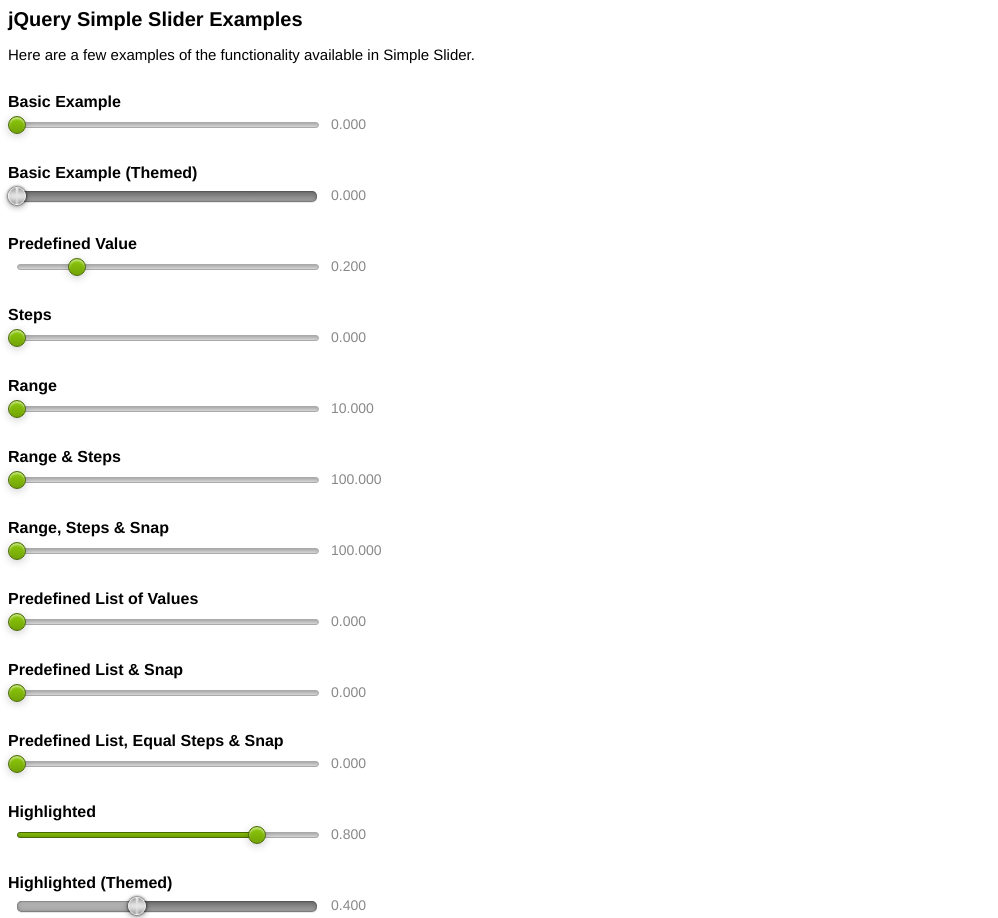
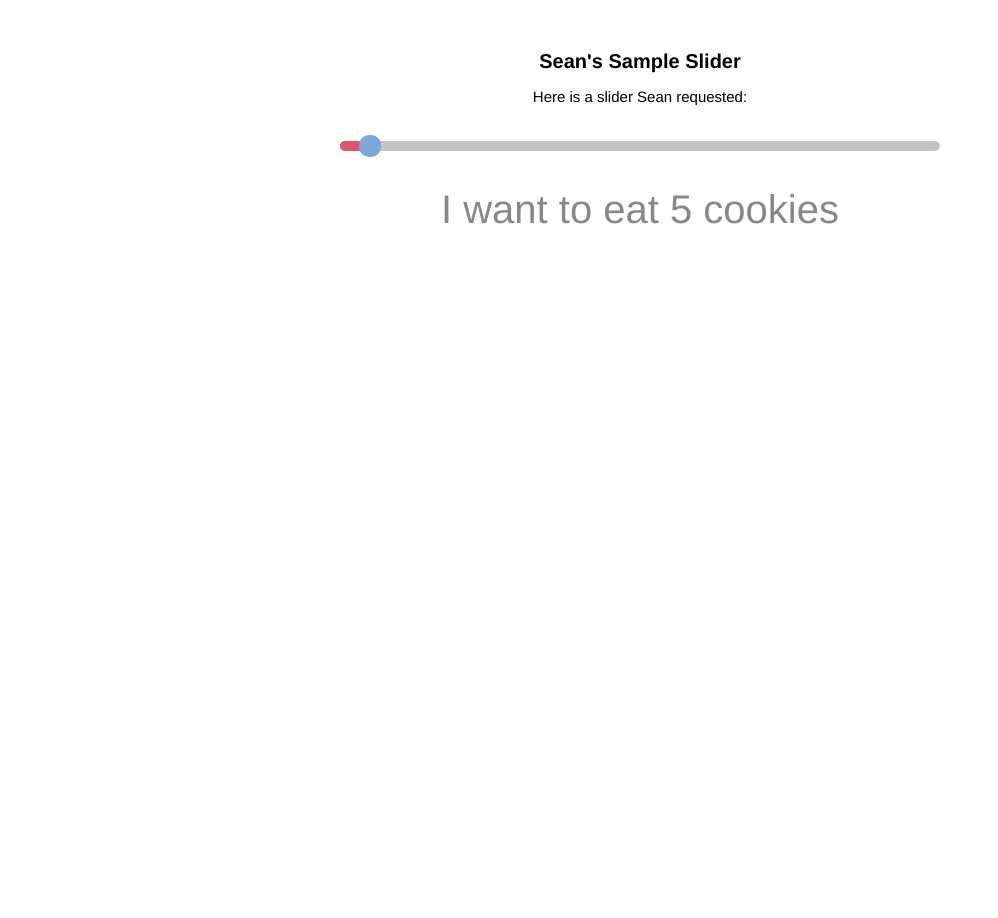
Before and after one commit to iregina/forsean, a website: page dec17/demo.html in a window 1280 px wide. Shown: the top 918 px of the page, without its empty margins (0-998 px from the left). After the commit the page ends 800 px from the top, so only its background shows below. Drawn offline with nearby package versions, Linux system fonts and the light colour scheme.

Commit message:
add counter to bottom of slider

```diff
--- a/dec17/css/simple-slider-volume.css
+++ b/dec17/css/simple-slider-volume.css
@@ -1,48 +1,53 @@
+body {
+  margin-top: 50px;
+  text-align: center;
+}
 .slider-volume {
-  width: 300px;
+  width: 600px;
 }
 
 .slider-volume > .dragger {
-	width: 16px;
-	height: 16px;
+	width: 22px;
+	height: 22px;
 	margin: 0 auto;
-  border: 1px solid rgba(255,255,255,0.6);
+  border: 0px solid rgba(255,255,255,0.6);
 
-  -moz-box-shadow: 0 0px 2px 1px rgba(0,0,0,0.5), 0 2px 5px 2px rgba(0,0,0,0.2);
+ /* -moz-box-shadow: 0 0px 2px 1px rgba(0,0,0,0.5), 0 2px 5px 2px rgba(0,0,0,0.2);
   -webkit-box-shadow: 0 0px 2px 1px rgba(0,0,0,0.5), 0 2px 5px 2px rgba(0,0,0,0.2);
   box-shadow: 0 0px 2px 1px rgba(0,0,0,0.5), 0 2px 5px 2px rgba(0,0,0,0.2);
 
 	-moz-border-radius: 10px;
-	-webkit-border-radius: 10px;
+	-webkit-border-radius: 10px;*/
 	border-radius: 10px;
 
-  background: #c5c5c5;
+  background: #7AA8D8;
+  /*
   background: -moz-linear-gradient(90deg, rgba(180,180,180,1) 20%, rgba(230,230,230,1) 50%, rgba(180,180,180,1) 80%);
 	background:	-webkit-radial-gradient(  50%   0%,  12% 50%, hsla(0,0%,100%,1) 0%, hsla(0,0%,100%,0) 100%),
   	          -webkit-radial-gradient(  50% 100%, 12% 50%, hsla(0,0%,100%,.6) 0%, hsla(0,0%,100%,0) 100%),
-              -webkit-radial-gradient(	50% 50%, 200% 50%, hsla(0,0%,90%,1) 5%, hsla(0,0%,85%,1) 30%, hsla(0,0%,60%,1) 100%);
+              -webkit-radial-gradient(	50% 50%, 200% 50%, hsla(0,0%,90%,1) 5%, hsla(0,0%,85%,1) 30%, hsla(0,0%,60%,1) 100%); */
 }
 
 .slider-volume > .track, .slider-volume > .highlight-track {
-  height: 11px;
+  height: 10px;
 
-  background: #787878;
-  background: -moz-linear-gradient(top, #787878, #a2a2a2);
+  background: #C4C4C4;
+  /*background: -moz-linear-gradient(top, #787878, #a2a2a2);
   background: -webkit-linear-gradient(top, #787878, #a2a2a2);
-  background: linear-gradient(top, #787878, #a2a2a2);
+  background: linear-gradient(top, #787878, #a2a2a2);*/
 
-  -moz-box-shadow: inset 0 2px 5px 1px rgba(0,0,0,0.15), 0 1px 0px 0px rgba(230,230,230,0.9), inset 0 0 1px 1px rgba(0,0,0,0.2);
+ /* -moz-box-shadow: inset 0 2px 5px 1px rgba(0,0,0,0.15), 0 1px 0px 0px rgba(230,230,230,0.9), inset 0 0 1px 1px rgba(0,0,0,0.2);
   -webkit-box-shadow: inset 0 2px 5px 1px rgba(0,0,0,0.15), 0 1px 0px 0px rgba(230,230,230,0.9), inset 0 0 1px 1px rgba(0,0,0,0.2);
   box-shadow: inset 0 2px 5px 1px rgba(0,0,0,0.15), 0 1px 0px 0px rgba(230,230,230,0.9), inset 0 0 1px 1px rgba(0,0,0,0.2);
 
   -moz-border-radius: 5px;
-  -webkit-border-radius: 5px;
+  -webkit-border-radius: 5px;*/
   border-radius: 5px;
 }
 
 .slider-volume > .highlight-track {
-  background-color: #c5c5c5;
-  background: -moz-linear-gradient(top, #c5c5c5, #a2a2a2);
+  background-color: #DE546D;
+  /*background: -moz-linear-gradient(top, #c5c5c5, #a2a2a2);
   background: -webkit-linear-gradient(top, #c5c5c5, #a2a2a2);
-  background: linear-gradient(top, #c5c5c5, #a2a2a2);
+  background: linear-gradient(top, #c5c5c5, #a2a2a2);*/
 }
--- a/dec17/demo.html
+++ b/dec17/demo.html
@@ -9,72 +9,53 @@
 
   <!-- These styles are only used for this page, not required for the slider -->
   <style>
+
   body { font-family: "Helvetica Neue", Helvetica, Arial, sans-serif; }
+
   [class^=slider] { display: inline-block; margin-bottom: 30px; }
-  .output { color: #888; font-size: 14px; padding-top: 1px; margin-left: 5px; vertical-align: top;}
+
+  .output { display: block; color: #888; font-size: 40px; padding-bottom: 1px; margin-left: 0px; vertical-align: top;}
+
   h1 { font-size: 20px; }
   h2 { clear: both; margin: 0; margin-bottom: 5px; font-size: 16px; }
   p { font-size: 15px; margin-bottom: 30px; }
   h2:first-of-type { margin-top: 0; }
   </style>
+
 </head>
 
+
 <body>
-  <h1>jQuery Simple Slider Examples</h1>
+  <h1>Sean's Sample Slider</h1>
   <p>
-    Here are a few examples of the functionality available in Simple Slider.
+    Here is a slider Sean requested:
   </p>
 
+  <input type="text" data-slider="true" value="5" data-slider-highlight="true" data-slider-theme="volume">
 
-  <h2>Basic Example</h2>
-  <input type="text" data-slider="true">
-
-  <h2>Basic Example (Themed)</h2>
-  <input type="text" data-slider="true" data-slider-theme="volume">
-
-  <h2>Predefined Value</h2>
-  <input type="text" value="0.2" data-slider="true">
-
-  <h2>Steps</h2>
-  <input type="text" data-slider="true" data-slider-step="0.1">
-
-  <h2>Range</h2>
-  <input type="text" data-slider="true" data-slider-range="10,1000">
-
-  <h2>Range &amp; Steps</h2>
-  <input type="text" data-slider="true" data-slider-range="100,500" data-slider-step="100">
-
-  <h2>Range, Steps &amp; Snap</h2>
-  <input type="text" data-slider="true" data-slider-range="100,500" data-slider-step="100" data-slider-snap="true">
-
-  <h2>Predefined List of Values</h2>
-  <input type="text" data-slider="true" data-slider-values="0,100,500,800,2000">
-
-  <h2>Predefined List &amp; Snap</h2>
-  <input type="text" data-slider="true" data-slider-values="0,100,500,800,2000" data-slider-snap="true">
-
-  <h2>Predefined List, Equal Steps &amp; Snap</h2>
-  <input type="text" data-slider="true" data-slider-values="0,100,500,800,2000" data-slider-equal-steps="true" data-slider-snap="true">
-
-  <h2>Highlighted</h2>
-  <input type="text" data-slider="true" value="0.8" data-slider-highlight="true">
-
-  <h2>Highlighted (Themed)</h2>
-  <input type="text" data-slider="true" value="0.4" data-slider-highlight="true" data-slider-theme="volume">
 
   <script>
+
+
   $("[data-slider]")
+
     .each(function () {
       var input = $(this);
       $("<span>")
         .addClass("output")
         .insertAfter($(this));
     })
+
+
     .bind("slider:ready slider:changed", function (event, data) {
       $(this)
         .nextAll(".output:first")
-          .html(data.value.toFixed(3));
+          .html("I want to eat "+data.value.toFixed(0) + " cookies");
     });
+
+
+
   </script>
+
 </body>
 </html>
--- a/dec17/js/simple-slider.js
+++ b/dec17/js/simple-slider.js
@@ -5,6 +5,8 @@
 
  Licensed under the MIT license (http://mit-license.org/)
 */
+
+
 
 var __slice = [].slice,
   __indexOf = [].indexOf || function(item) { for (var i = 0, l = this.length; i < l; i++) { if (i in this && this[i] === item) return i; } return -1; };
@@ -125,31 +127,33 @@
       return item;
     };
 
-    SimpleSlider.prototype.setRatio = function(ratio) {
-      var value;
-      ratio = Math.min(1, ratio);
-      ratio = Math.max(0, ratio);
-      value = this.ratioToValue(ratio);
-      this.setSliderPositionFromValue(value);
-      return this.valueChanged(value, ratio, "setRatio");
-    };
+    // SimpleSlider.prototype.setRatio = function(ratio) {
+    //   var value;
+    //   ratio = Math.min(1, ratio);
+    //   ratio = Math.max(0, ratio);
+    //   value = this.ratioToValue(ratio);
+    //   this.setSliderPositionFromValue(value);
+    //   return this.valueChanged(value, ratio, "setRatio");
+    // };
 
-    SimpleSlider.prototype.setValue = function(value) {
-      var ratio;
-      value = this.nearestValidValue(value);
-      ratio = this.valueToRatio(value);
-      this.setSliderPositionFromValue(value);
-      return this.valueChanged(value, ratio, "setValue");
-    };
+    // SimpleSlider.prototype.setValue = function(value) {
+    //   var ratio;
+    //   value = this.nearestValidValue(value);
+    //   ratio = this.valueToRatio(value);
+    //   this.setSliderPositionFromValue(value);
+    //   return this.valueChanged(value, ratio, "setValue");
+    // };
 
-    SimpleSlider.prototype.trackEvent = function(e) {
-      if (e.which !== 1) {
-        return;
-      }
-      this.domDrag(e.pageX, e.pageY, true);
-      this.dragging = true;
-      return false;
-    };
+    // SimpleSlider.prototype.trackEvent = function(e) {
+    //   if (e.which !== 1) {
+    //     return;
+    //   }
+    //   this.domDrag(e.pageX, e.pageY, true);
+    //   this.dragging = true;
+    //   return false;
+    // };
+
+    // this allows the slider button to move
 
     SimpleSlider.prototype.domDrag = function(pageX, pageY, animate) {
       var pagePos, ratio, value;
@@ -171,6 +175,8 @@
         }
       }
     };
+
+  // this sets the sliders position.
 
     SimpleSlider.prototype.setSliderPosition = function(position, animate) {
       if (animate == null) {
@@ -197,6 +203,8 @@
       }
     };
 
+// this sets the position and value in the beginning
+
     SimpleSlider.prototype.setSliderPositionFromValue = function(value, animate) {
       var ratio;
       if (animate == null) {
@@ -218,9 +226,12 @@
           max: parseFloat(this.settings.range[1])
         };
       } else {
+        // this is where you set the max of the slider!!!!
+        // don't over look this part!
+        // look HERE !!!!!
         return {
           min: 0,
-          max: 1
+          max: 100
         };
       }
     };
--- /dev/null
+++ b/slider2/css.css
@@ -0,0 +1,8 @@
+h1 {
+    font-family: Helvetica, Arial;
+    font-weight: bold;
+    font-size: 18px;
+}
+
+body, p{
+    font-family: Helvetica, Arial;
```
Also changed, not shown: slider2/index.html (added, +16 -0 lines), slider2/java.js (added, +13 -0 lines).
